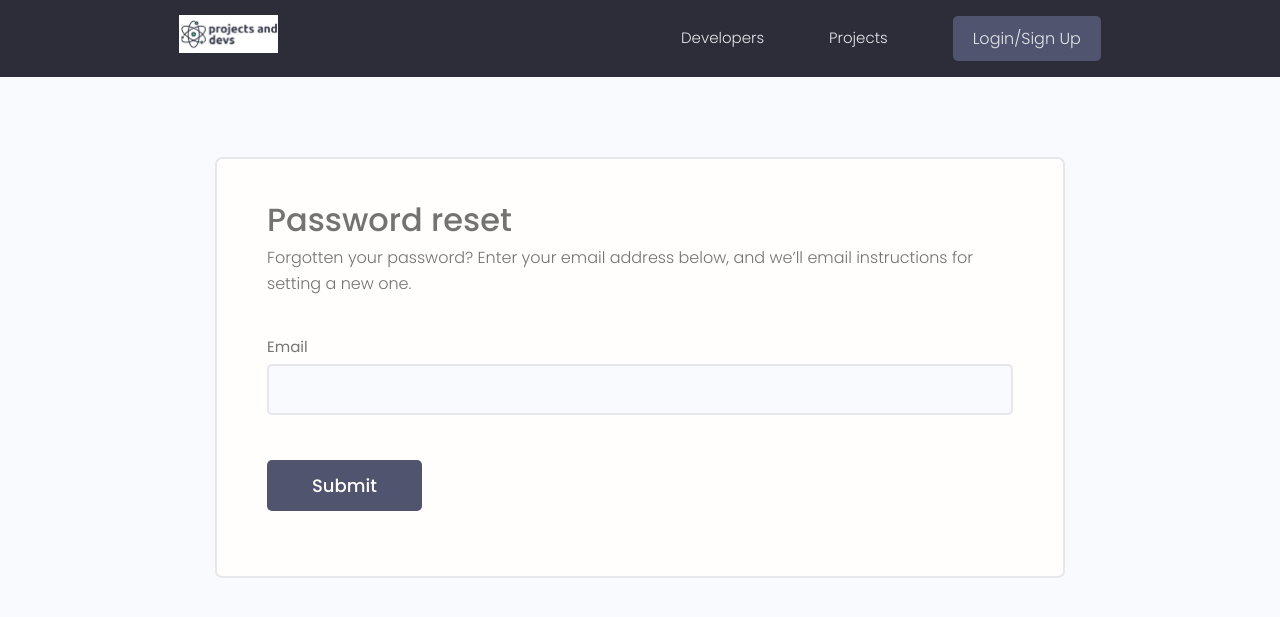
After one commit to santoshvarmag/dealancer, a Django app: page /reset_password/ in a window 1280 px wide. The commit adds this page. Shown: the top 617 px of the page. Run offline with Django 3.2, Linux system fonts and the light colour scheme; some libraries are stand-ins or nearby versions.

Commit message:
Added password reset functionality

```diff
--- a/devsearch/devsearch/urls.py
+++ b/devsearch/devsearch/urls.py
@@ -19,8 +19,15 @@ from django.urls import path, include
 from django.conf import settings
 from django.conf.urls.static import static
 
+from django.contrib.auth import views as auth_views
 urlpatterns = [
     path('admin/', admin.site.urls),
     path('projects/', include('projects.urls')),
     path('',include('users.urls')),
+
+    path('reset_password/', auth_views.PasswordResetView.as_view(template_name='reset_password.html'), name='reset_password'),
+    path('reset_password_sent/', auth_views.PasswordResetDoneView.as_view(template_name='reset_password_sent.html'), name='password_reset_done'),
+    path('reset/<uidb64>/<token>/', auth_views.PasswordResetConfirmView.as_view(template_name='reset.html'), name='password_reset_confirm'),
+    path('reset_password_complete/', auth_views.PasswordResetCompleteView.as_view(template_name='reset_password_complete.html'), name='password_reset_complete'),
+
 ] + static(settings.MEDIA_URL, document_root = settings.MEDIA_ROOT)
--- /dev/null
+++ b/devsearch/templates/reset_password.html
@@ -0,0 +1,54 @@
+{% extends 'main.html' %}
+{% block content %}
+<style>
+    input[type='text'],
+    input[type='email'],
+    input[type='password'],
+    input[type='number'],
+    textarea {
+    min-width: 24rem;
+    width: 100%;
+    padding: 1.2rem 1.5rem;
+    border-radius: 0.5rem;
+    border: 2px solid var(--color-light);
+    transition: all 0.3s ease-in-out;
+    background-color: var(--color-bg);
+    }
+
+    input[type='text']:focus,
+    input[type='email']:focus,
+    input[type='password']:focus,
+    input[type='number']:focus,
+    input[type='text']:active,
+    input[type='email']:active,
+    input[type='password']:active,
+    input[type='number']:active,
+    select,
+    textarea.input:focus,
+    textarea.input:active {
+    outline: none;
+    border: 2px solid var(--color-main);
+    }
+</style>
+<main class="formPage my-xl">
+    <div class="content-box">
+        <div class="formWrapper">
+            <h3>Password reset</h3>
+            <p>Forgotten your password? Enter your email address below, and we’ll email instructions for setting a new one.</p>
+
+            <br>
+            <form class="form" method="POST">
+                {% csrf_token %}
+                <!-- Input:Text -->
+                {% for field in form %}
+                    <div class="form__field">
+                        <label for="formInput#text">{{field.label}}</label>
+                        {{field}}
+                    </div>
+                {% endfor %}
+                <input class="btn btn--sub btn--lg  my-md" type="submit" value="Submit" />
+            </form>
+        </div>
+    </div>
+</main>
+{% endblock content %}
--- a/devsearch/users/templates/users/login_register.html
+++ b/devsearch/users/templates/users/login_register.html
@@ -40,7 +40,7 @@
             </div>
             <div class="auth__actions">
             <input class="btn btn--sub btn--lg" type="submit" value="Log In" />
-            <a href="forgetpassword.html">Forget Password?</a>
+            <a href="{% url 'reset_password' %}">Forget Password?</a>
             </div>
         </form>
         <div class="auth__alternative">
```
Also changed, not shown: devsearch/templates/reset.html (added, +54 -0 lines), devsearch/templates/reset_password_complete.html (added, +16 -0 lines), devsearch/templates/reset_password_sent.html (added, +13 -0 lines).
